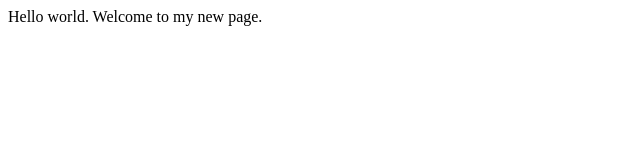
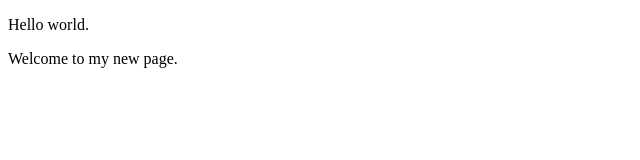
Before and after one commit to Louisiana-Alela/my-first-webpage, a plain HTML site: page my-first-webpage.html in a window 1280 px wide. Shown: the whole page, without its empty margins (0-640 px from the left). Drawn offline with Linux system fonts and the light colour scheme.

Commit message:
add paragraph block elements to the page

```diff
--- a/my-first-webpage.html
+++ b/my-first-webpage.html
@@ -4,7 +4,7 @@
     <title>My first webpage</title>
   </head>
   <body>
-    Hello world.
-    Welcome to my new page.
+    <p>Hello world.</p>
+    <p>Welcome to my new page.</p>
   </body>
 </html>
```
